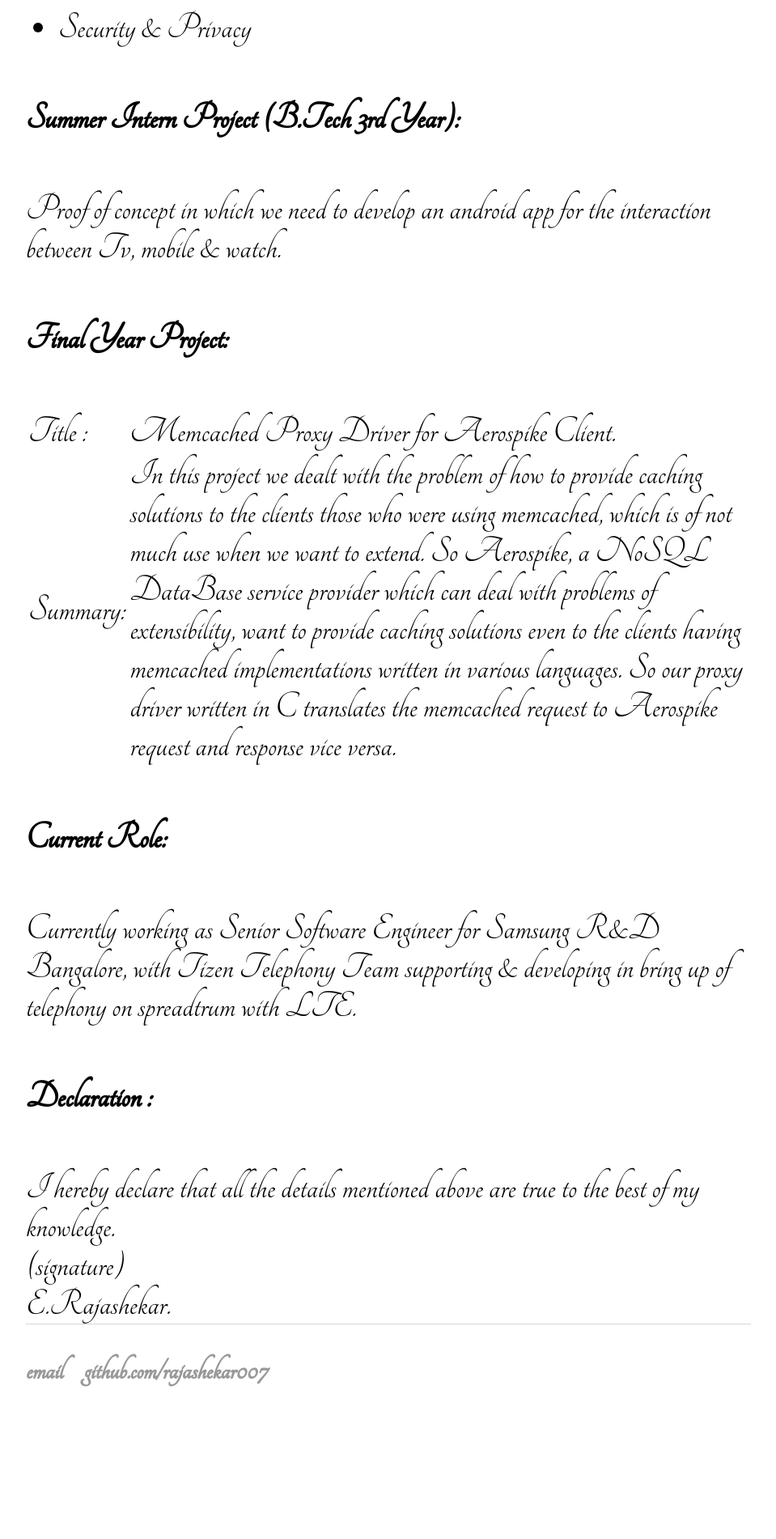
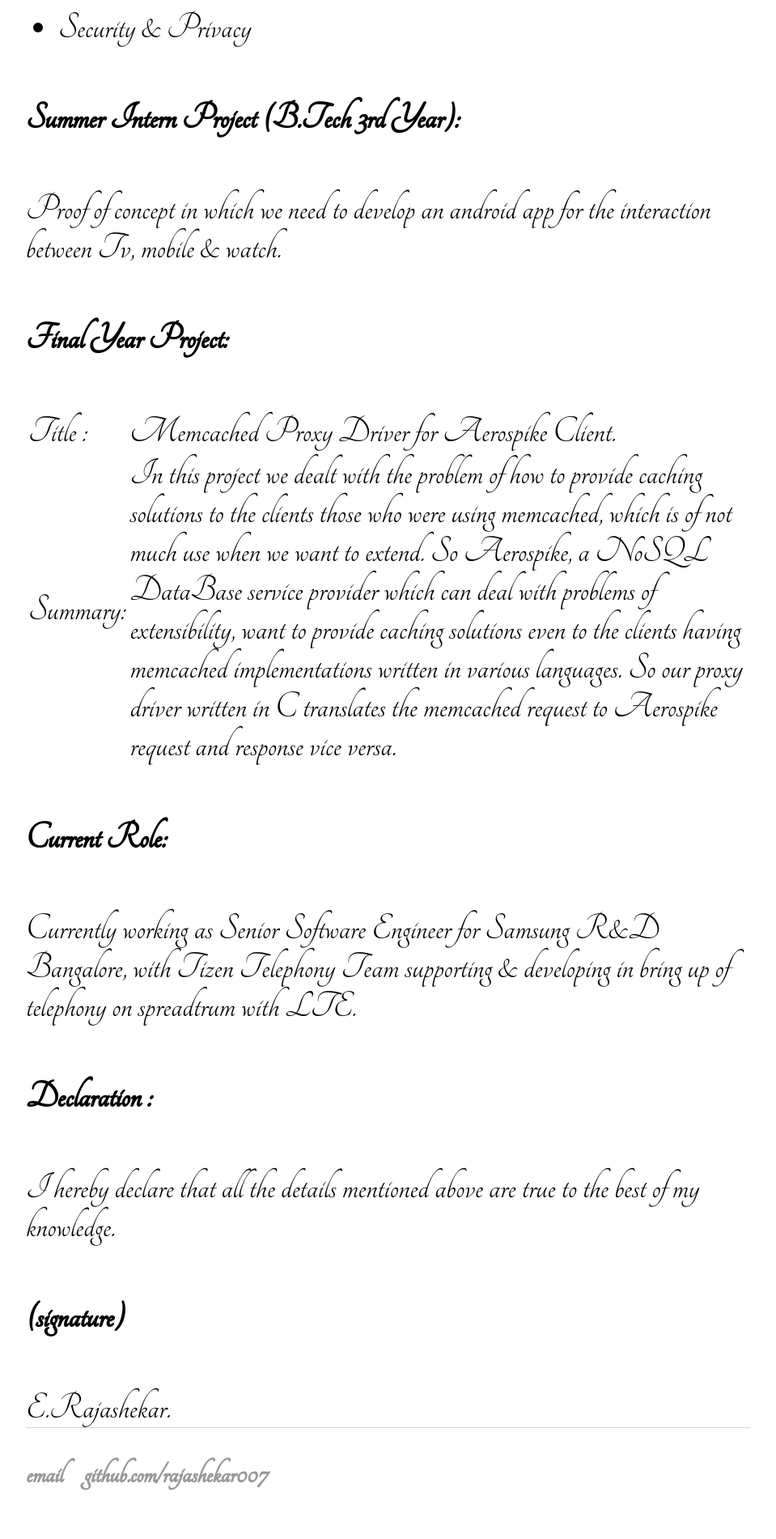
Before and after one commit to rajashekar007/rajashekar007.github.io, a Jekyll site: the page built from cv/index.html, in a window 1280 px wide. Shown: the part 2562-4463 px from the top of the page at 81% size, without its empty margins (160-1119 px from the left). Built offline with Jekyll 4.4.1, drawn with Linux system fonts in a browser that asks for light colours; before the commit the page ends 4335 px from its top, so only the background shows below that.

```diff
--- a/cv/index.html
+++ b/cv/index.html
@@ -118,5 +118,5 @@ Proof of concept in which we need to develop an android app for the interaction
 <h4>Declaration :</h4>
 	I hereby declare that all the details mentioned above are true to the best of my knowledge.
 
-<div display:inline-block >(signature)</div>
+<h4>(signature)</h4>
 	E.Rajashekar.
```
